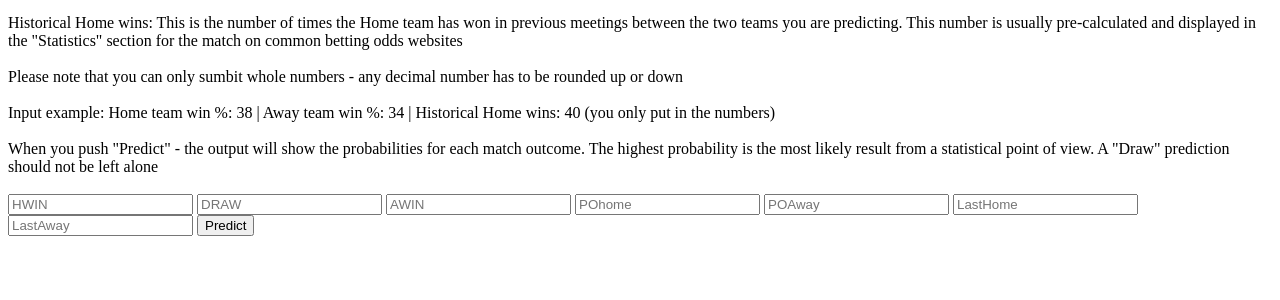
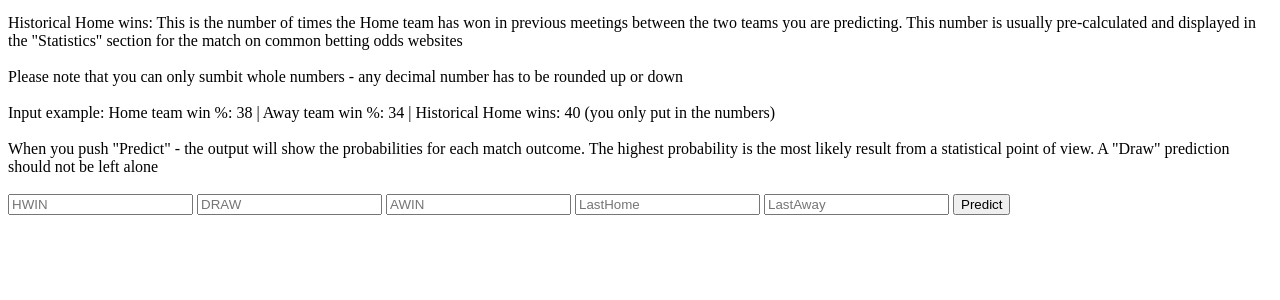
Before and after one commit to audunkn/pl_match_predictor, a Flask app: page / in a window 1280 px wide. Shown: the part 246-546 px from the top of the page. Run offline with Flask 2, Linux system fonts and the light colour scheme; parts of the project's set-up code (start-up, migrations or seed data) failed here and were passed over.

Commit message:
Add files via upload

```diff
--- a/templates/index.html
+++ b/templates/index.html
@@ -43,8 +43,6 @@
     	<input type="text" name="HWIN" placeholder="HWIN" required="required" />
         <input type="text" name="DRAW" placeholder="DRAW" required="required" />
 		<input type="text" name="AWIN" placeholder="AWIN" required="required" />
-        <input type="text" name="POhome" placeholder="POhome" required="required" />
-        <input type="text" name="POAway" placeholder="POAway" required="required" />
         <input type="text" name="LastHome" placeholder="LastHome" required="required" />
         <input type="text" name="LastAway" placeholder="LastAway" required="required" />
 
```
Also changed, not shown: 1 other file.
